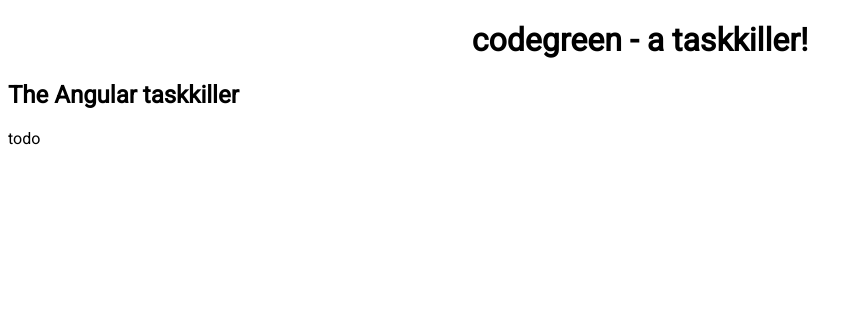
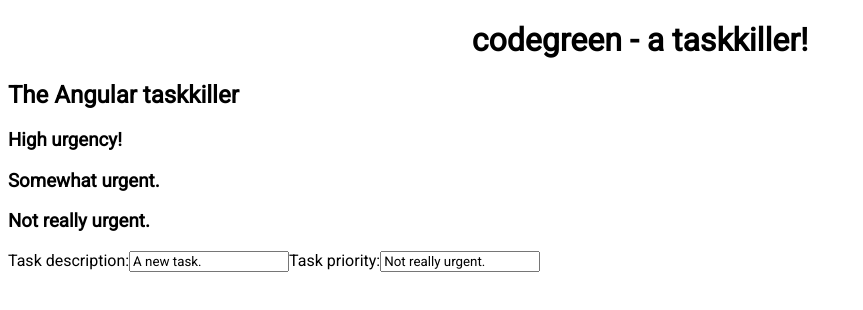
Before and after one commit to onkar-joshi-invimatic/codegreen_frontend, an Angular app: page / in a window 1280 px wide. Shown: the top 310 px of the page, without its empty margins (0-863 px from the left). Built offline with nearby package versions, Linux system fonts and the light colour scheme.

Commit message:
Fixed some infinite loops. Oops.

```diff
--- a/src/app/app.component.html
+++ b/src/app/app.component.html
@@ -8,3 +8,4 @@
 
 
 <app-tasks></app-tasks>
+<app-task></app-task>
--- a/src/app/model/Task.ts
+++ b/src/app/model/Task.ts
@@ -43,7 +43,7 @@ export class Task
     */
     get description() : string
     {
-        return this.description;
+        return this._description;
     }
 
     /**
@@ -79,7 +79,7 @@ export class Task
     */
     get date() : Date
     {
-        return this.date;
+        return this._date;
     }
 
     /**
@@ -88,6 +88,6 @@ export class Task
     */
     set date(date : Date)
     {
-        this.date = date;
+        this._date = date;
     }
 }
--- /dev/null
+++ b/src/app/task/task.component.html
@@ -0,0 +1,7 @@
+<div id="task-editor">
+    <label for="task-description">Task description:</label>
+    <input id="task-description" [(ngModel)]="task.description" type="text" placeholder="Lucy needs some catfood, run by the store to get some!" required>
+
+    <label for="task-priority">Task priority:</label>
+    <input id="task-priority" [(ngModel)]="task.priority" required>
+</div>
--- /dev/null
+++ b/src/app/task/task.component.ts
@@ -0,0 +1,19 @@
+import { Component, OnInit, ViewEncapsulation } from '@angular/core';
+import { Task } from '../model/Task';
+
+@Component({
+  selector: 'app-task',
+  templateUrl: './task.component.html',
+  styleUrls: ['./task.component.css'],
+  encapsulation: ViewEncapsulation.None
+})
+export class TaskComponent implements OnInit
+{
+  task = new Task();
+
+  constructor() { }
+
+  ngOnInit() {
+  }
+
+}
--- a/src/app/tasks/tasks.component.html
+++ b/src/app/tasks/tasks.component.html
@@ -1,3 +1,19 @@
-<p>
-{{task}}
-</p>
+<div id="tasks-overview">
+
+    <div id="tasks-overview-top"></div>
+
+    <div id="tasks-red">
+        <h3>{{Priority.Red}}</h3>
+    </div>
+
+    <div id="tasks-yellow">
+        <h3>{{Priority.Yellow}}</h3>
+
+    </div>
+
+    <div id="tasks-green">
+        <h3>{{Priority.Green}}</h3>
+
+    </div>
+
+</div>
--- a/src/app/tasks/tasks.component.ts
+++ b/src/app/tasks/tasks.component.ts
@@ -1,5 +1,6 @@
 import { Component, OnInit, ViewEncapsulation } from '@angular/core';
 import { Tasks } from '../model/Tasks';
+import { Priority } from '../model/Priority';
 
 @Component({
   selector: 'app-tasks',
@@ -9,12 +10,18 @@ import { Tasks } from '../model/Tasks';
 })
 export class TasksComponent implements OnInit
 {
-  task = "todo";
+  tasks = new Tasks();
+
+  // This is a hack that enables us to use imported enums.
+  Priority = Priority;
 
   constructor() { }
 
   ngOnInit()
   {
+      this.tasks.addTask("Send mail to Elon.", Priority.Yellow, new Date());
+      this.tasks.addTask("Buy catfood!", Priority.Red, new Date());
+      this.tasks.addTask("Write loveletter.", Priority.Green, new Date());
   }
 
 }
```
Also changed, not shown: src/app/app.module.ts (+6 -2 lines), src/app/task/task.component.css (added), 1 other file (tests, documents, lock files or other folders).
